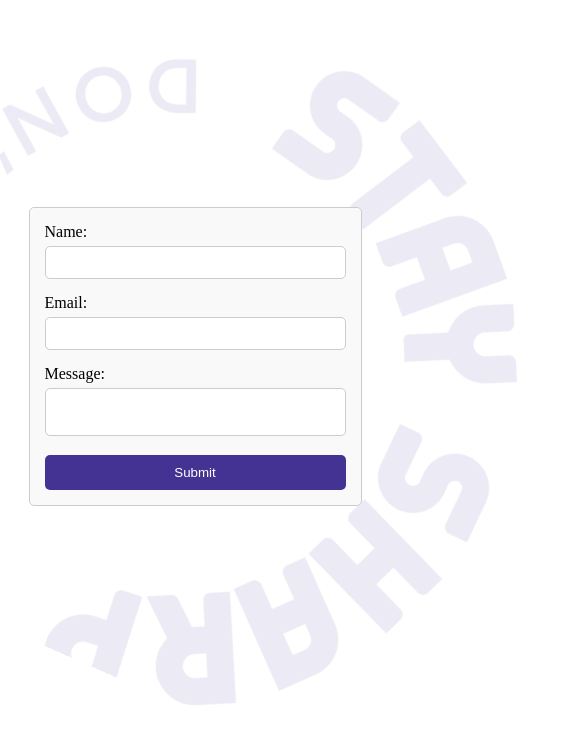
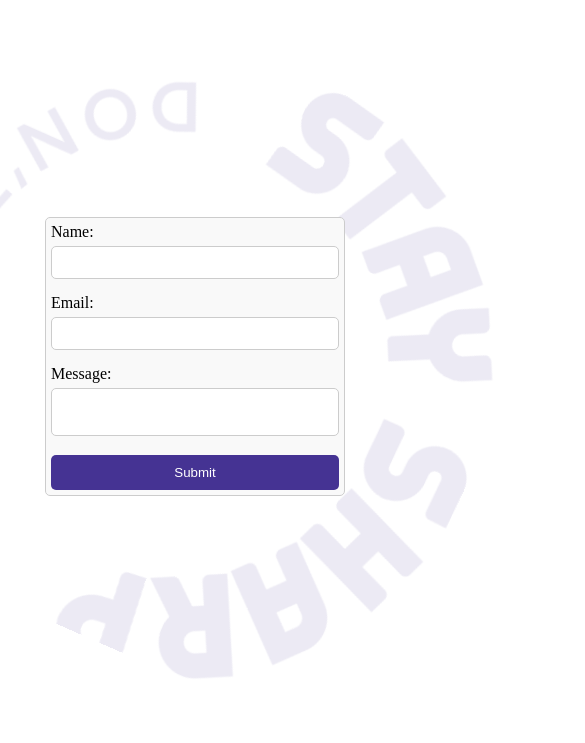
Before and after one commit to Holm-Slice/StaySharp, a React (Vite) app: page / in a window 390 px wide. Shown: the part 3486-4229 px from the top of the page, 585 px wide, since content can reach past the window. Built offline with nearby package versions, Linux system fonts and the light colour scheme; a web font is replaced by a local one.

Commit message:
background-image chaged to w/h 600px, contact form now padding 5px, width 85% and max w 300px

```diff
--- a/src/components/ContactForm/ContactForm.css
+++ b/src/components/ContactForm/ContactForm.css
@@ -86,14 +86,14 @@ button[type="submit"]:hover {
   }
 
   .background-image {
-    width: 650px; /* Adjust the size as needed */
-    height: 650px; /* Adjust the size as needed */
+    width: 600px; /* Adjust the size as needed */
+    height: 600px; /* Adjust the size as needed */
   }
 
   .contact-form {
-    padding: 15px;
-    width: 90%;
-    max-width: 400px;
+    padding: 5px;
+    width: 85%;
+    max-width: 300px;
   }
 
   .form-group input,
```
